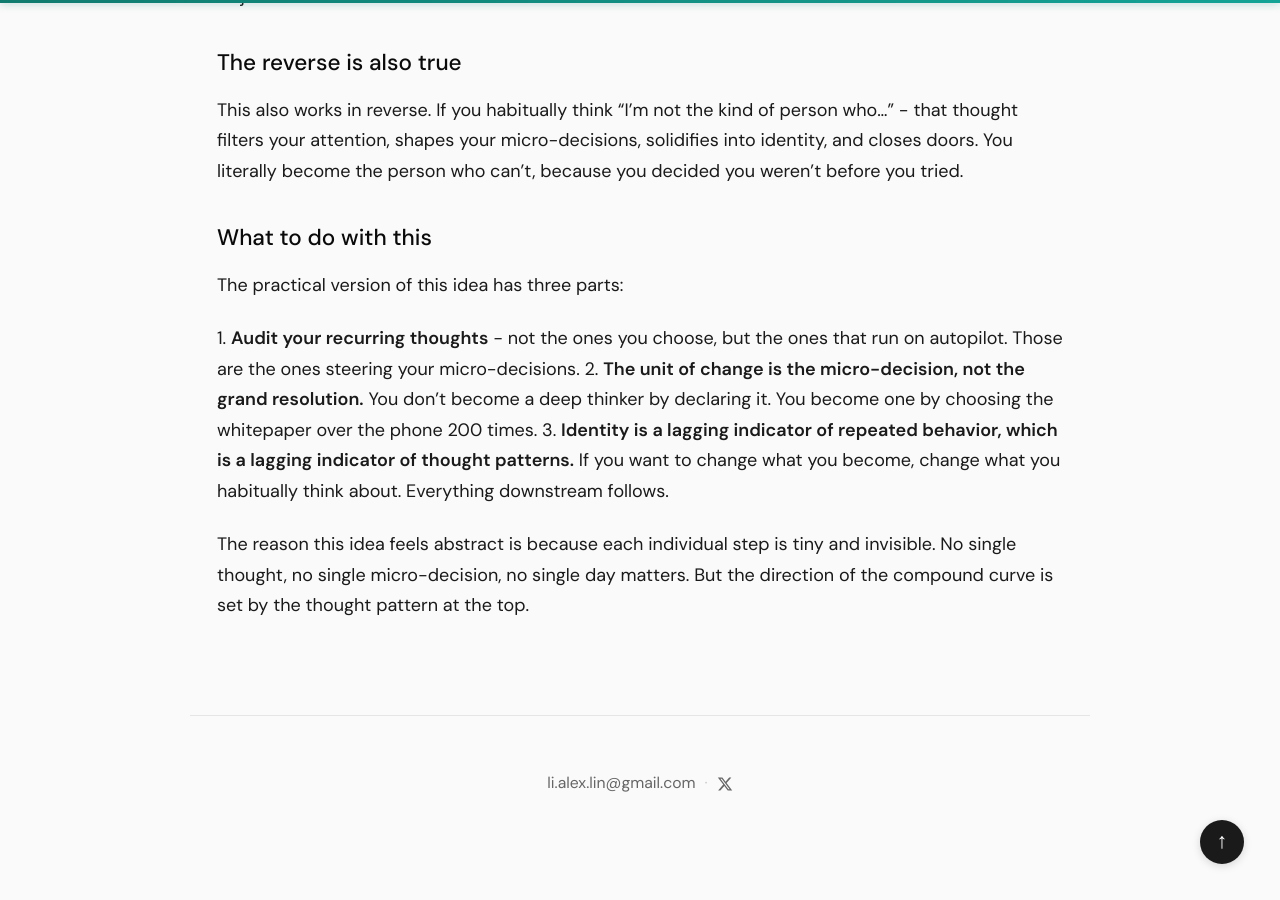
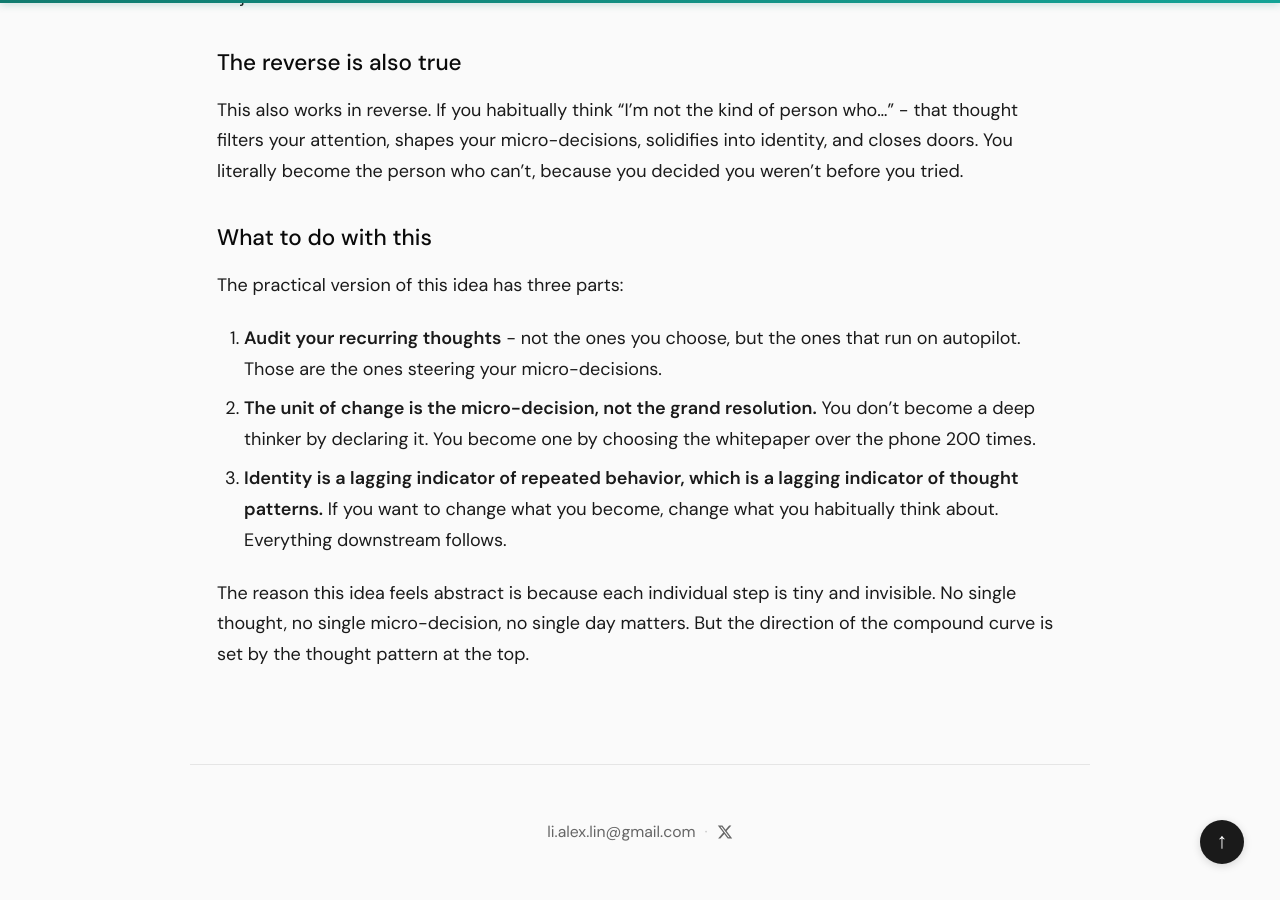
Before and after one commit to lialexlin/blog, a Jekyll site: the page built from you-really-do-become-what-you-think.md, in a window 1280 px wide and 900 px high, scrolled down 1761 px. Built offline with Jekyll 4.4.1, drawn with Linux system fonts in a browser that asks for light colours.

Commit message:
Fix numbered list rendering

```diff
--- a/you-really-do-become-what-you-think.md
+++ b/you-really-do-become-what-you-think.md
@@ -48,8 +48,8 @@ This also works in reverse. If you habitually think "I'm not the kind of person
 
 The practical version of this idea has three parts:
 
-1\. **Audit your recurring thoughts** - not the ones you choose, but the ones that run on autopilot. Those are the ones steering your micro-decisions.
-2\. **The unit of change is the micro-decision, not the grand resolution.** You don't become a deep thinker by declaring it. You become one by choosing the whitepaper over the phone 200 times.
-3\. **Identity is a lagging indicator of repeated behavior, which is a lagging indicator of thought patterns.** If you want to change what you become, change what you habitually think about. Everything downstream follows.
+1. **Audit your recurring thoughts** - not the ones you choose, but the ones that run on autopilot. Those are the ones steering your micro-decisions.
+2. **The unit of change is the micro-decision, not the grand resolution.** You don't become a deep thinker by declaring it. You become one by choosing the whitepaper over the phone 200 times.
+3. **Identity is a lagging indicator of repeated behavior, which is a lagging indicator of thought patterns.** If you want to change what you become, change what you habitually think about. Everything downstream follows.
 
 The reason this idea feels abstract is because each individual step is tiny and invisible. No single thought, no single micro-decision, no single day matters. But the direction of the compound curve is set by the thought pattern at the top.
```
